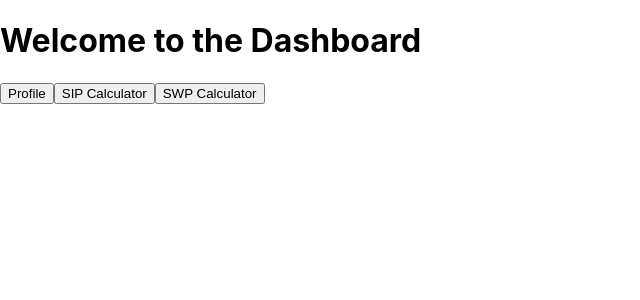
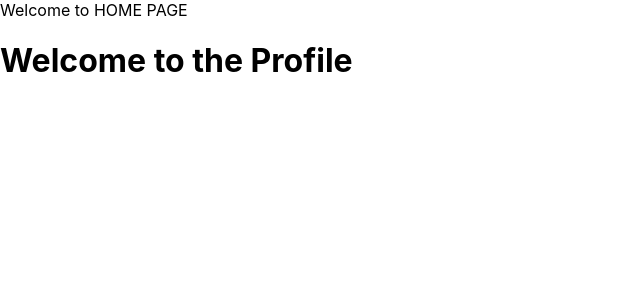
Before and after one commit to amritkr1999/Finance-Planner, a React (Create React App) app in the folder FP-UI/fp-ui/: page /profile in a window 1280 px wide. Shown: the top 300 px of the page, without its empty margins (0-640 px from the left). Built offline with nearby package versions, Linux system fonts and the light colour scheme.

Commit message:
route added

```diff
--- a/FP-UI/fp-ui/src/App.js
+++ b/FP-UI/fp-ui/src/App.js
@@ -1,34 +1,19 @@
 import { BrowserRouter, Routes, Route } from "react-router-dom";
 import Dashboard from "./components/Dashboard";
+import Profile from "./components/Profile";
 
 function App() {
   //
-  return (
-    <div>
-      <h1>Welcome to the Dashboard</h1>
-      <button
-        onClick={() => {
-          // navigate("/profile");
-        }}
-      >
-        Profile
-      </button>
-      <button
-        onClick={() => {
-          // navigate("/sip-calculator");
-        }}
-      >
-        SIP Calculator
-      </button>
-      <button
-        onClick={() => {
-          // navigate("/swp-calculator");
-        }}
-      >
-        SWP Calculator
-      </button>
-    </div>
+  return(
+    <BrowserRouter>
+    <div>Welcome to HOME PAGE</div>
+    <Routes>
+      <Route path="/" element={<Dashboard />} />
+      <Route path="/profile" element={<Profile />} />
+      {/* Add a NotFound route if needed */}
+    </Routes>
+  </BrowserRouter>
   );
-}
+};
 
 export default App;
--- a/FP-UI/fp-ui/src/components/Profile.js
+++ b/FP-UI/fp-ui/src/components/Profile.js
@@ -1,6 +1,6 @@
 import React from "react";
 
-const profile = () => {
+const Profile = () => {
   console.log("PROFILE");
 
   return (
@@ -9,4 +9,4 @@ const profile = () => {
     </div>
   );
 };
-export default profile;
+export default Profile;
```
Also changed, not shown: 1 other file (tests, documents, lock files or other folders).
